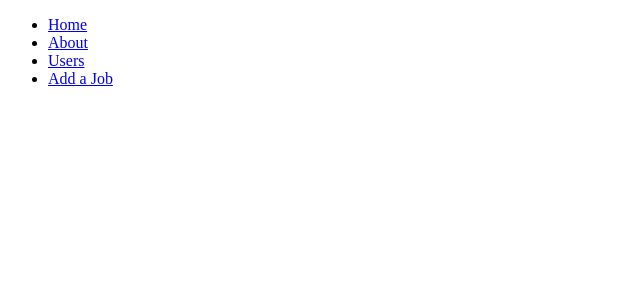
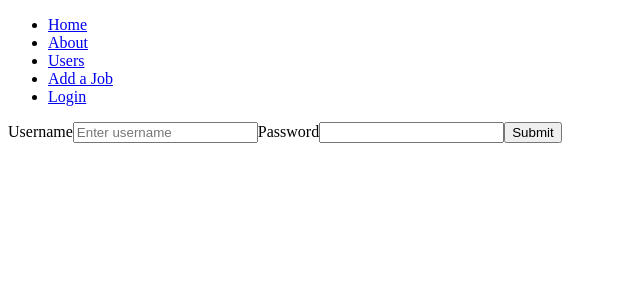
Before and after one commit to mbafadeyi/Job-board, a React (Create React App) app in the folder front-end/: page /login in a window 1280 px wide. Shown: the top 300 px of the page, without its empty margins (0-640 px from the left). Built offline with nearby package versions, Linux system fonts and the light colour scheme.

Commit message:
Authentication

```diff
--- a/front-end/src/App.js
+++ b/front-end/src/App.js
@@ -1,29 +1,18 @@
 import React from "react";
-import { BrowserRouter as Router, Routes, Route, Link } from "react-router-dom";
+import { Route, BrowserRouter as Router, Routes } from "react-router-dom";
+import { JobCreate } from "./components/JobCreate";
+import { JobDetail } from "./components/JobDetail";
 import { JobList } from "./components/JobList";
-import { JobDetail } from "./components/JobDetail";
-import { JobCreate } from "./components/JobCreate";
+import { AuthContextProvider } from "./contexts/AuthContext";
+import { Login } from "./components/Login";
+import { Navbar } from "./components/Navbar";
 
 export default function App() {
   return (
     <Router>
+      <AuthContextProvider>
         <div>
-        <nav>
-          <ul>
-            <li>
-              <Link to="/">Home</Link>
-            </li>
-            <li>
-              <Link to="/about">About</Link>
-            </li>
-            <li>
-              <Link to="/users">Users</Link>
-            </li>
-            <li>
-              <Link to="/create-job">Add a Job</Link>
-            </li>
-          </ul>
-        </nav>
+          <Navbar />
 
           {/* A <Routes> looks through its children <Route>s and renders the first one that matches the current URL. */}
           <Routes>
@@ -31,9 +20,11 @@
             <Route path="/users" element={<Users />} />
             <Route path="/jobs/:id" element={<JobDetail />} />
             <Route path="/create-job" element={<JobCreate />} exact />
+            <Route path="/login" element={<Login />} exact />
             <Route path="/" element={<JobList />} exact />
           </Routes>
         </div>
+      </AuthContextProvider>
     </Router>
   );
 }
--- a/front-end/src/api.js
+++ b/front-end/src/api.js
@@ -1,11 +1,15 @@
-const baseURL = "http://127.0.0.1:8000/api";
+const baseURL = "http://127.0.0.1:8000";
+const apiURL = `${baseURL}/api`;
 
 export const API = {
+  auth: {
+    login: `${baseURL}/auth-token/`,
+  },
   jobs: {
-    list: `${baseURL}/jobs/`,
-    create: `${baseURL}/create-job/`,
-    retrieve: (id) => `${baseURL}/jobs/${id}/`,
-    update: (id) => `${baseURL}/jobs/${id}/update/`,
-    delete: (id) => `${baseURL}/jobs/${id}/delete/`,
+    list: `${apiURL}/jobs/`,
+    create: `${apiURL}/create-job/`,
+    retrieve: (id) => `${apiURL}/jobs/${id}/`,
+    update: (id) => `${apiURL}/jobs/${id}/update/`,
+    delete: (id) => `${apiURL}/jobs/${id}/delete/`,
   },
 };
--- a/front-end/src/components/JobCreate.js
+++ b/front-end/src/components/JobCreate.js
@@ -1,15 +1,24 @@
-import { useState, useEffect } from "react";
+import { useState, useEffect, useContext } from "react";
 import { API } from "../api";
 import axios from "axios";
 import { Formik, Field, Form } from "formik";
+import { AuthContext } from "../contexts/AuthContext";
 
 export function JobCreate() {
   const [loading, setLoading] = useState(false);
+  const {
+    user: { token },
+  } = useContext(AuthContext);
+
   function handleSubmit(values) {
     console.log(values);
     setLoading(true);
     axios
-      .post(API.jobs.create, values)
+      .post(API.jobs.create, values, {
+        headers: {
+          Authorization: `Token ${token}`,
+        },
+      })
       .then((res) => {
         console.log(res.data);
       })
@@ -23,11 +32,11 @@
       {loading && "Loading..."}
       <Formik
         initialValues={{
-          title: "",
-          company_name: "",
-          company_website: "",
-          location: "",
-          salary: null,
+          title: "Software Developer",
+          company_name: "Facebook",
+          company_website: "https://facebook.com",
+          location: "Bedford",
+          salary: "150000",
         }}
         onSubmit={handleSubmit}
       >
--- /dev/null
+++ b/front-end/src/components/Login.jsx
@@ -0,0 +1,51 @@
+import axios from "axios";
+import { Field, Form, Formik } from "formik";
+import { useState } from "react";
+import { API } from "../api";
+import { authService } from "../services/authentication";
+
+export function Login() {
+  const [loading, setLoading] = useState(false);
+  function handleSubmit(values) {
+    setLoading(true);
+    axios
+      .post(API.auth.login, values)
+      .then((res) => {
+        authService.login(res.data.token);
+      })
+      .finally(() => {
+        setLoading(false);
+      });
+  }
+
+  return (
+    <div>
+      {loading && "Loading..."}
+      <Formik
+        initialValues={{
+          username: "",
+          password: "",
+        }}
+        onSubmit={handleSubmit}
+      >
+        {({ errors, touched }) => (
+          <Form>
+            <label htmlFor="username">Username</label>
+            <Field id="username" name="username" placeholder="Enter username" />
+            {touched.username && errors.username && (
+              <div>{errors.username}</div>
+            )}
+
+            <label htmlFor="password">Password</label>
+            <Field id="password" name="password" type="password" />
+            {touched.password && errors.password && (
+              <div>{errors.password}</div>
+            )}
+
+            <button type="submit">Submit</button>
+          </Form>
+        )}
+      </Formik>
+    </div>
+  );
+}
--- /dev/null
+++ b/front-end/src/components/Navbar.jsx
@@ -0,0 +1,36 @@
+import { useContext } from "react";
+import { Link } from "react-router-dom";
+import { AuthContext } from "../contexts/AuthContext";
+
+export function Navbar() {
+  const { user } = useContext(AuthContext);
+  //   console.log(auth);
+
+  return (
+    <nav>
+      <ul>
+        <li>
+          <Link to="/">Home</Link>
+        </li>
+        <li>
+          <Link to="/about">About</Link>
+        </li>
+        <li>
+          <Link to="/users">Users</Link>
+        </li>
+        <li>
+          <Link to="/create-job">Add a Job</Link>
+        </li>
+        {user ? (
+          <li>
+            <Link to="/logout">Logout</Link>
+          </li>
+        ) : (
+          <li>
+            <Link to="/login">Login</Link>
+          </li>
+        )}
+      </ul>
+    </nav>
+  );
+}
--- /dev/null
+++ b/front-end/src/contexts/AuthContext.jsx
@@ -0,0 +1,32 @@
+import React, { useState } from "react";
+import { authService } from "../services/authentication";
+
+export const AuthContext = React.createContext(null);
+
+export function AuthContextProvider({ children }) {
+  const [user, setUser] = useState(() => {
+    return authService.getUser();
+  });
+
+  function logout() {
+    authService.logout();
+    setUser(null);
+  }
+
+  function login() {
+    const user = authService.login();
+    setUser(user);
+  }
+
+  return (
+    <AuthContext.Provider
+      value={{
+        logout,
+        login,
+        user,
+      }}
+    >
+      {children}
+    </AuthContext.Provider>
+  );
+}
--- /dev/null
+++ b/front-end/src/services/authentication.jsx
@@ -0,0 +1,30 @@
+function login(token) {
+  const user = {
+    // email: "test@test.com",
+    token: token,
+    // userId: 1,
+  };
+  localStorage.setItem("user", JSON.stringify(user));
+  return user;
+}
+
+function logout() {
+  console.log("Logging out...");
+  localStorage.removeItem("user");
+}
+
+function isLoggedIn() {
+  const user = localStorage.getItem("user");
+  return user !== null;
+}
+
+function getUser() {
+  return JSON.parse(localStorage.getItem("user"));
+}
+
+export const authService = {
+  login,
+  logout,
+  isLoggedIn,
+  getUser,
+};
```
Also changed, not shown: 1 other file (tests, documents, lock files or other folders). Lines whose indentation alone changed are shown as unchanged.
